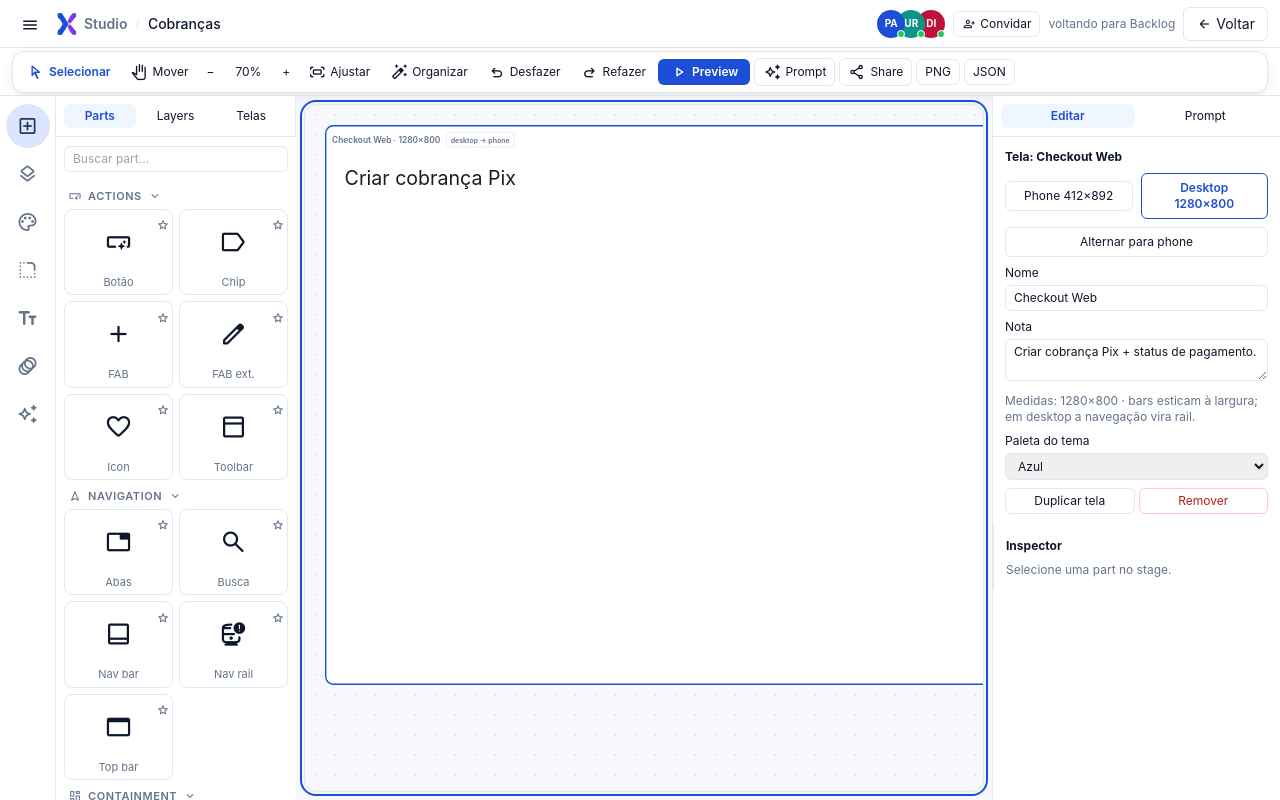
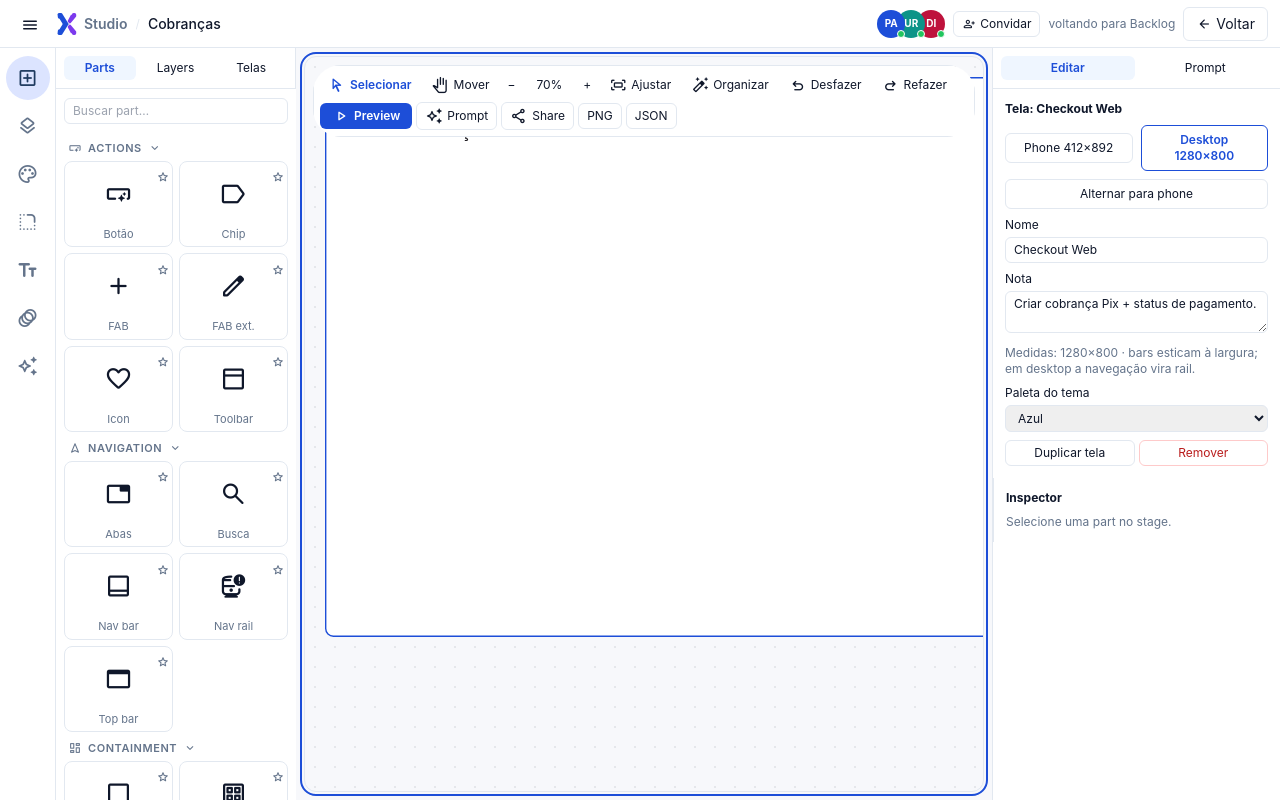
Before and after one commit to walpinheiro/nexus, a Vue app: page /studio-full in a window 1280 px wide. Built offline with nearby package versions, Linux system fonts and the light colour scheme.

Commit message:
FLOAT: toolbar volta a pill flutuante dentro do stage, sem linha dedicada

```diff
--- a/src/components/studio/StudioStage.vue
+++ b/src/components/studio/StudioStage.vue
@@ -4,9 +4,15 @@ import { useStudio } from '@/stores/useStudio'
 import { paletteOf } from './m3/theme'
 import { limitesDe, specOf } from './m3/tokens'
 import M3Node from './m3/M3Node.vue'
+import StudioToolbar from './StudioToolbar.vue'
 
 const studio = useStudio()
-const emit = defineEmits<{ (e: 'preview'): void }>()
+const emit = defineEmits<{
+  (e: 'preview'): void
+  (e: 'abrir-prompt'): void
+  (e: 'abrir-ask'): void
+  (e: 'update:ferramenta', v: 'select' | 'hand'): void
+}>()
 const props = defineProps<{ ferramenta?: 'select' | 'hand' }>()
 const caixa = ref<{ x1: number; y1: number; x2: number; y2: number } | null>(null)
 let panAtivo = false
@@ -19,7 +25,10 @@ function iniciarPan(ev: PointerEvent) {
   panStart = { x: ev.clientX, y: ev.clientY, px: studio.pan[0], py: studio.pan[1] }
   ;(ev.currentTarget as HTMLElement).setPointerCapture(ev.pointerId)
 }
-const ferramenta = computed<'select' | 'hand'>(() => props.ferramenta ?? 'select')
+const ferramenta = computed<'select' | 'hand'>({
+  get: () => props.ferramenta ?? 'select',
+  set: (v) => emit('update:ferramenta', v)
+})
 const modo = ref<'edit' | 'preview'>('edit')
 const historico = ref<string[]>([])
 const guides = ref<{ v: number[]; h: number[] }>({ v: [], h: [] })
@@ -301,6 +310,11 @@ defineExpose({ alternarPreview })
         : (studio.pan = [studio.pan[0] - $event.deltaX, studio.pan[1] - $event.deltaY])
     "
   >
+    <div class="pointer-events-none absolute left-2 right-2 top-2 z-20 flex justify-center">
+      <div class="pointer-events-auto max-w-full overflow-x-auto" style="border-radius: 28px">
+        <StudioToolbar v-model:ferramenta="ferramenta" @preview="emit('preview')" @abrir-prompt="emit('abrir-prompt')" @abrir-ask="emit('abrir-ask')" />
+      </div>
+    </div>
     <div
       class="absolute left-0 top-0"
       :style="{ transform, transformOrigin: '0 0', width: '3000px', height: '1600px' }"
--- a/src/views/StudioView.vue
+++ b/src/views/StudioView.vue
@@ -6,7 +6,6 @@ import { useProjects } from '@/stores/useProjects'
 import PartsPalette from '@/components/studio/PartsPalette.vue'
 import StudioStage from '@/components/studio/StudioStage.vue'
 import StudioInspector from '@/components/studio/StudioInspector.vue'
-import StudioToolbar from '@/components/studio/StudioToolbar.vue'
 import LayersPanel from '@/components/studio/LayersPanel.vue'
 import FramePanel from '@/components/studio/FramePanel.vue'
 import PreviewModal from '@/components/studio/PreviewModal.vue'
@@ -252,9 +251,6 @@ onUnmounted(() => window.removeEventListener('keydown', onKey))
         </button>
       </span>
     </header>
-    <div class="flex h-12 shrink-0 items-center border-b border-nexo-border bg-nexo-surface px-3" role="toolbar" aria-label="Toolbar do Studio">
-      <StudioToolbar v-model:ferramenta="ferramentaStage" @preview="abrirPreview()" @abrir-prompt="abrirPromptPainel()" @abrir-ask="askAiAberto = true" />
-    </div>
     <div class="relative min-h-0 flex-1">
       <div class="flex h-full min-h-0">
       <StudioIconRail :ativo="railTab" @selecionar="(t) => { railTab = t; if (t === 'parts' || t === 'layers') abaEsq = t }" />
@@ -294,7 +290,7 @@ onUnmounted(() => window.removeEventListener('keydown', onKey))
           <button type="button" title="Criar tela (abre diálogo)" class="mt-2 rounded-btn border border-nexo-primary px-3 py-1.5 font-semibold text-nexo-primary" @click="dialogNovaTela = true">+ Nova tela</button>
         </div>
       </aside>
-      <StudioStage ref="stageRef" v-model:ferramenta="ferramentaStage" class="m-2" @preview="abrirPreview()" />
+      <StudioStage ref="stageRef" v-model:ferramenta="ferramentaStage" class="m-2" @preview="abrirPreview()" @abrir-prompt="abrirPromptPainel()" @abrir-ask="askAiAberto = true" />
       <aside class="flex w-72 shrink-0 flex-col border-l border-nexo-border bg-white" aria-label="Painel direito">
         <div class="flex gap-1 border-b border-nexo-border p-2 text-xs" role="tablist" aria-label="Abas da direita">
           <button type="button" role="tab" :aria-selected="abaDir === 'edit'" class="flex-1 rounded-btn px-2 py-1" :class="abaDir === 'edit' ? 'bg-nexo-primary-soft font-semibold text-nexo-primary' : ''" @click="abaDir = 'edit'">Editar</button>
```
